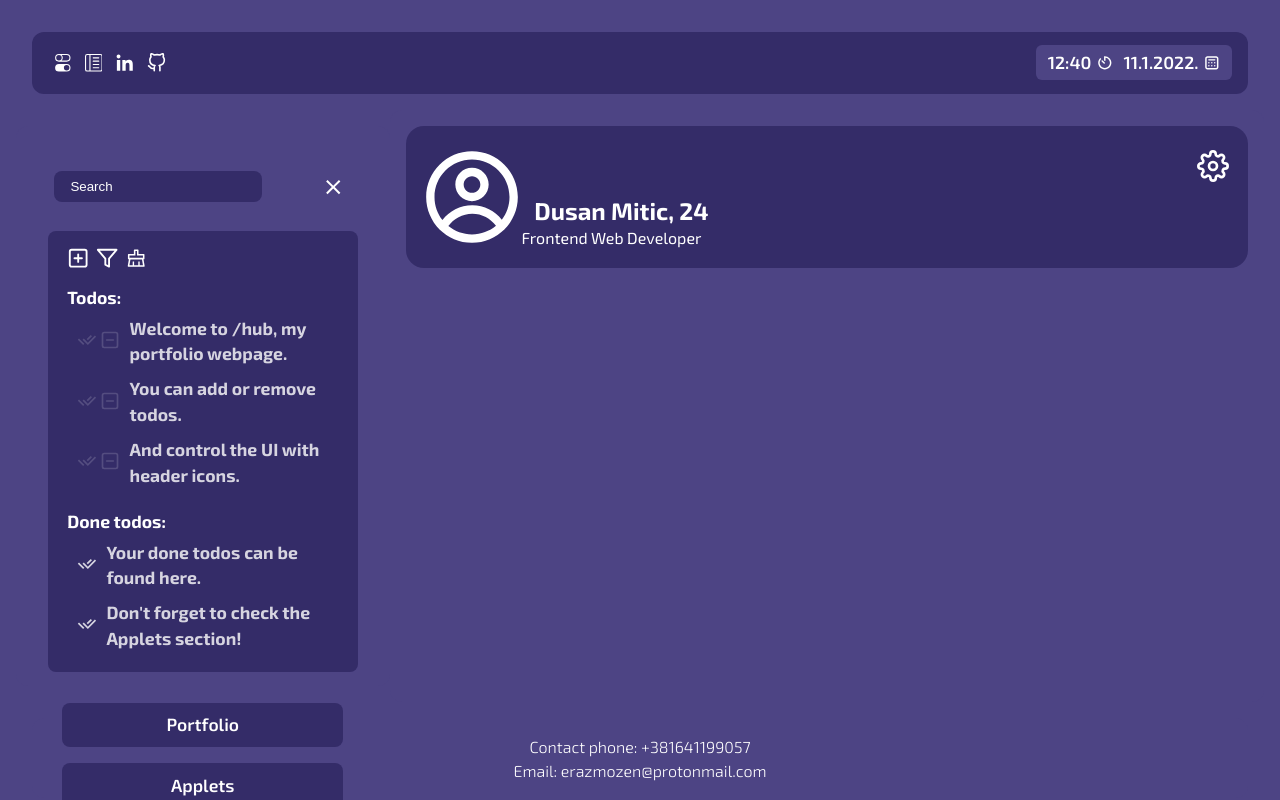
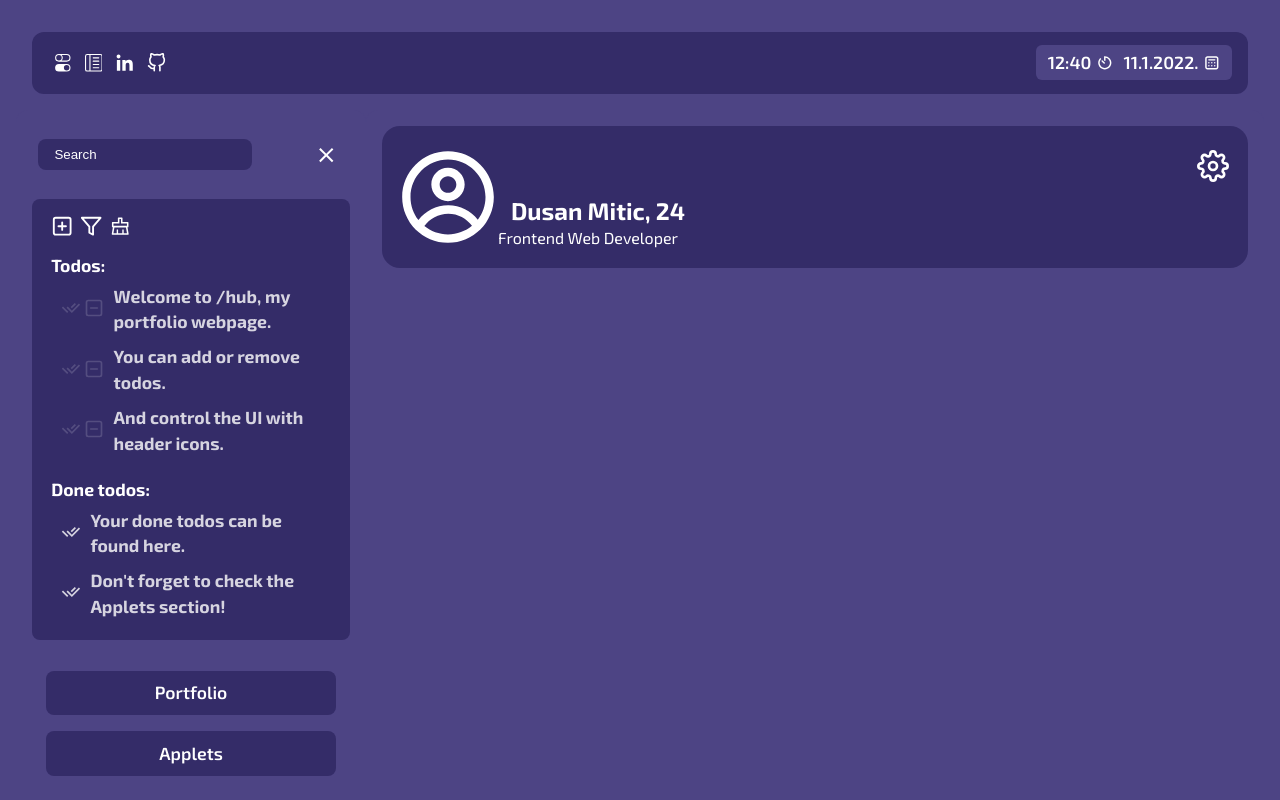
Before and after one commit to erazmozen/hub, a React (Create React App) app: page / in a window 1280 px wide. Built offline with nearby package versions, Linux system fonts and the light colour scheme.

Commit message:
Fix  sidebar overflow

```diff
--- a/src/components/Sidebar/sidebar.css
+++ b/src/components/Sidebar/sidebar.css
@@ -2,9 +2,9 @@
 
 .sidebar-wrapper {
   background: var(--secondary);
-  margin: 1rem 0rem;
+  margin: 0rem;
+  padding: 1rem;
   position: sticky;
-  max-height: 70vh;
   top: 20px;
   left: 0;
 }
```
